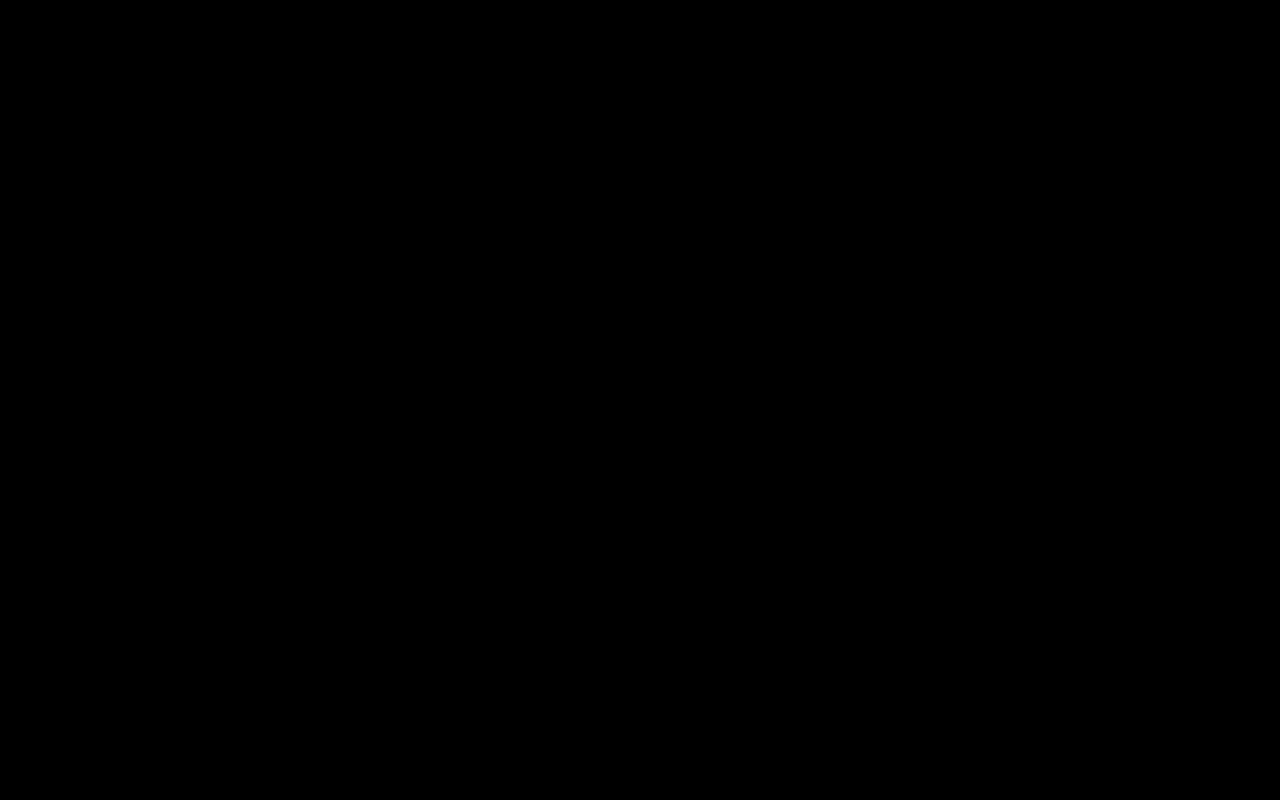
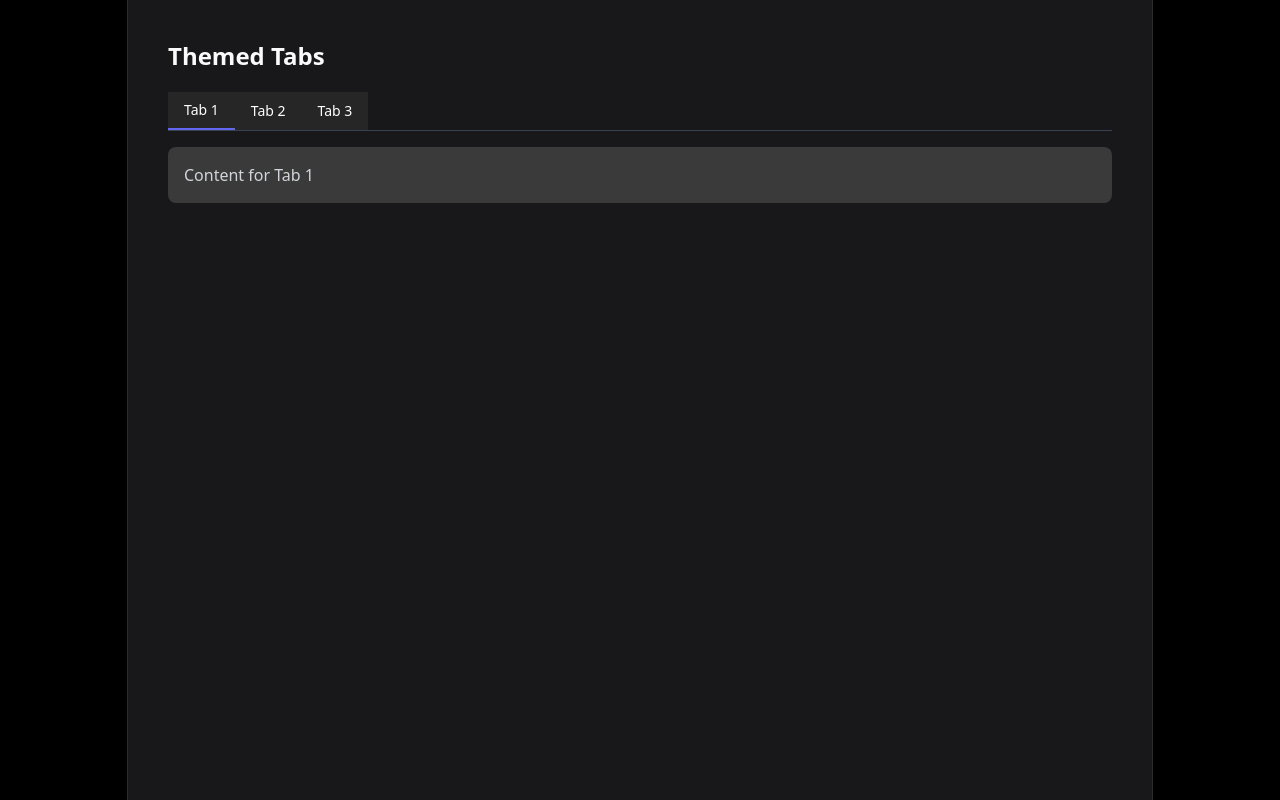
Before and after one commit to JavaScript-Mastery-Pro/react-patterns-made-simple, a React (Vite) app: page /compound in a window 1280 px wide. Before the commit this address had no page. Built offline with nearby package versions, Linux system fonts and the light colour scheme.

Commit message:
feat: compound pattern

```diff
--- a/src/App.jsx
+++ b/src/App.jsx
@@ -5,6 +5,9 @@ import WithHoc from "./routes/hoc/with";
 import WithoutHoc from "./routes/hoc/without";
 import WithoutComposition from "./routes/composition/without";
 import WithComposition from "./routes/composition/with";
+import CompoundPattern from "./routes/compound";
+import WithPortal from "./routes/portal/with";
+import WithoutPortal from "./routes/portal/without";
 
 function App() {
   return (
@@ -15,6 +18,9 @@ function App() {
         <Route path="/hoc/without" element={<WithoutHoc />} />
         <Route path="/composition/with" element={<WithComposition />} />
         <Route path="/composition/without" element={<WithoutComposition />} />
+        <Route path="/compound" element={<CompoundPattern />} />
+        <Route path="portal/with" element={<WithPortal />} />
+        <Route path="portal/without" element={<WithoutPortal />} />
       </Routes>
     </div>
   );
--- a/src/index.css
+++ b/src/index.css
@@ -20,7 +20,7 @@
   }
 
   a {
-    @apply text-blue-400 hover:text-blue-500;
+    @apply text-indigo-400 hover:text-indigo-500;
   }
 
   button {
@@ -38,6 +38,6 @@
   }
 
   .spinner {
-    @apply my-5 animate-spin inline-block size-5 border-2 border-current border-t-transparent text-blue-600 rounded-full;
+    @apply my-5 animate-spin inline-block size-5 border-2 border-current border-t-transparent text-indigo-600 rounded-full;
   }
 }
--- a/src/routes/composition/with.jsx
+++ b/src/routes/composition/with.jsx
@@ -107,8 +107,8 @@ function WithComposition() {
                   value={formData.email}
                   onChange={handleChange}
                   className={clsx(
-                    "block w-full px-3 py-2 bg-gray-700 border",
-                    errors.email && "border-red-500",
+                    "block w-full px-3 py-2 bg-gray-700 border outline-none ring-1",
+                    errors.name ? "border-red-500" : "border-gray-600",
                     "rounded-md text-white focus:ring-indigo-500 focus:border-indigo-500"
                   )}
                 />
--- a/src/routes/composition/without.jsx
+++ b/src/routes/composition/without.jsx
@@ -1,3 +1,4 @@
+import clsx from "clsx";
 import { useState } from "react";
 
 function WithoutComposition() {
@@ -43,9 +44,11 @@ function WithoutComposition() {
             id="name"
             value={formData.name}
             onChange={handleChange}
-            className={`block w-full px-3 py-2 bg-gray-700 border ${
-              errors.name ? "border-red-500" : "border-gray-600"
-            } rounded-md text-white focus:ring-indigo-500 focus:border-indigo-500`}
+            className={clsx(
+              "block w-full px-3 py-2 bg-gray-700 border outline-none ring-1",
+              errors.name ? "border-red-500" : "border-gray-600",
+              "rounded-md text-white focus:ring-indigo-500 focus:border-indigo-500"
+            )}
           />
           {errors.name && (
             <p className="text-red-500 text-sm mt-1">{errors.name}</p>
@@ -65,9 +68,11 @@ function WithoutComposition() {
             id="email"
             value={formData.email}
             onChange={handleChange}
-            className={`block w-full px-3 py-2 bg-gray-700 border ${
-              errors.email ? "border-red-500" : "border-gray-600"
-            } rounded-md text-white focus:ring-indigo-500 focus:border-indigo-500`}
+            className={clsx(
+              "block w-full px-3 py-2 bg-gray-700 border outline-none ring-1",
+              errors.name ? "border-red-500" : "border-gray-600",
+              "rounded-md text-white focus:ring-indigo-500 focus:border-indigo-500"
+            )}
           />
           {errors.email && (
             <p className="text-red-500 text-sm mt-1">{errors.email}</p>
--- /dev/null
+++ b/src/routes/compound/index.jsx
@@ -0,0 +1,81 @@
+import clsx from "clsx";
+import { useState, createContext, useContext } from "react";
+
+const TabsContext = createContext();
+
+function Tabs({ children }) {
+  const [activeTab, setActiveTab] = useState(0);
+  return (
+    <TabsContext.Provider value={{ activeTab, setActiveTab }}>
+      <div className="tabs">{children}</div>
+    </TabsContext.Provider>
+  );
+}
+
+function TabsList({ children }) {
+  return (
+    <div className="tabs-list flex border-b border-gray-700">{children}</div>
+  );
+}
+
+function Tab({ index, children }) {
+  const { activeTab, setActiveTab } = useContext(TabsContext);
+
+  return (
+    <button
+      onClick={() => setActiveTab(index)}
+      className={clsx(
+        "px-4 py-2 rounded-none text-sm font-medium text-white transition-colors bg-black-100 hover:bg-black-200 focus:bg-black-200 focus:outline-none",
+        index === activeTab
+          ? "border-b-2 border-indigo-500 text-white"
+          : "hover:text-gray-200"
+      )}
+    >
+      {children}
+    </button>
+  );
+}
+
+function TabPanels({ children }) {
+  const { activeTab } = useContext(TabsContext);
+  return (
+    <div className="tab-panels mt-4 p-4 bg-black-200 rounded-lg text-gray-300">
+      {children[activeTab]}
+    </div>
+  );
+}
+
+function TabPanel({ children }) {
+  return <div>{children}</div>;
+}
+
+function CompoundPattern() {
+  return (
+    <main className="container">
+      <h2>Themed Tabs</h2>
+
+      <div className="my-5">
+        <Tabs>
+          <TabsList>
+            <Tab index={0}>Tab 1</Tab>
+            <Tab index={1}>Tab 2</Tab>
+            <Tab index={2}>Tab 3</Tab>
+          </TabsList>
+          <TabPanels>
+            <TabPanel>
+              <p>Content for Tab 1</p>
+            </TabPanel>
+            <TabPanel>
+              <p>Content for Tab 2</p>
+            </TabPanel>
+            <TabPanel>
+              <p>Content for Tab 3</p>
+            </TabPanel>
+          </TabPanels>
+        </Tabs>
+      </div>
+    </main>
+  );
+}
+
+export default CompoundPattern;
--- a/src/routes/home.jsx
+++ b/src/routes/home.jsx
@@ -23,6 +23,21 @@ const patterns = [
     title: "With Composition",
     description: "A demo with Composition Pattern",
     path: "/composition/with",
+  },
+  {
+    title: "Compound Pattern",
+    description: "A demo with Compound Pattern",
+    path: "/compound",
+  },
+  {
+    title: "With Portal",
+    description: "A demo with Portal Pattern",
+    path: "/portal/with",
+  },
+  {
+    title: "Without Portal",
+    description: "A demo without Portal Pattern",
+    path: "/portal/without",
   },
 ];
 
--- a/tailwind.config.js
+++ b/tailwind.config.js
@@ -2,7 +2,15 @@
 export default {
   content: ["./index.html", "./src/**/*.{js,ts,jsx,tsx}"],
   theme: {
-    extend: {},
+    extend: {
+      colors: {
+        black: {
+          DEFAULT: "#000000",
+          100: "#252625",
+          200: "#3a3a3a",
+        },
+      },
+    },
   },
   plugins: [],
 };
```
